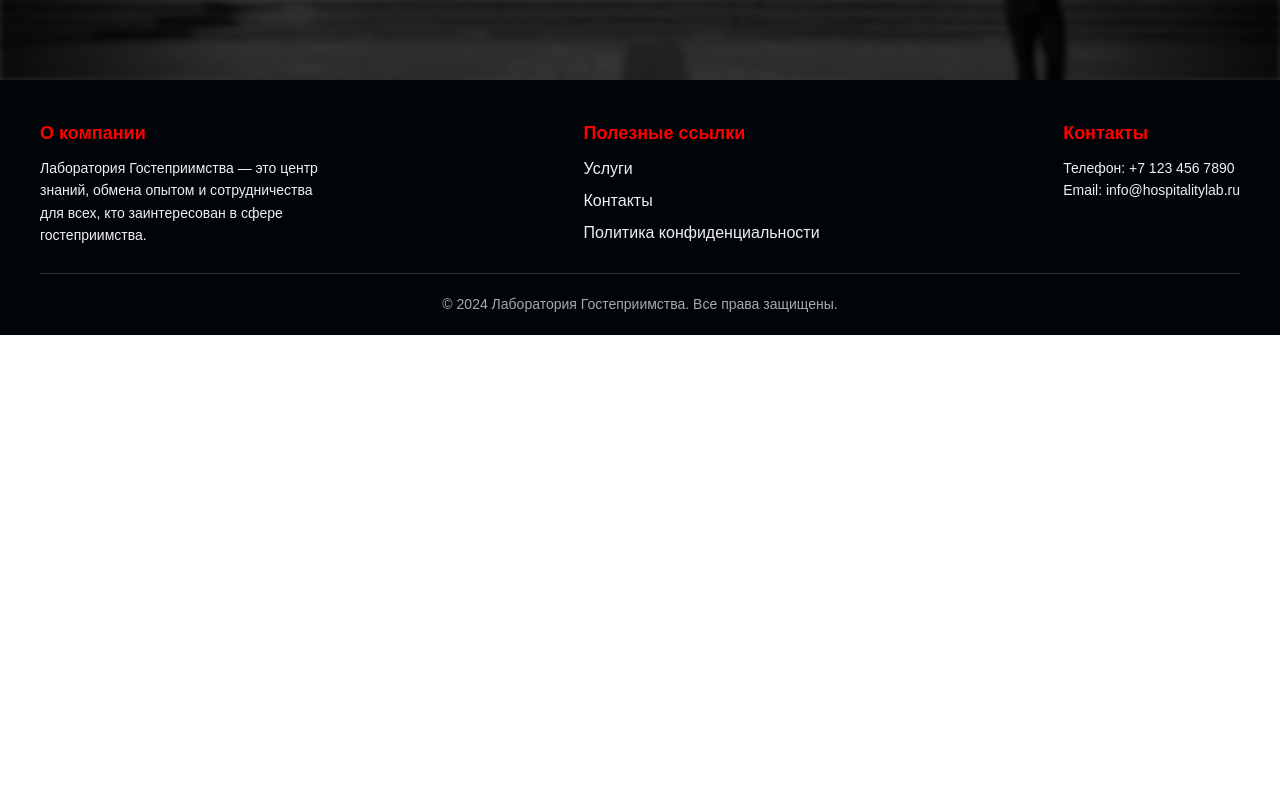
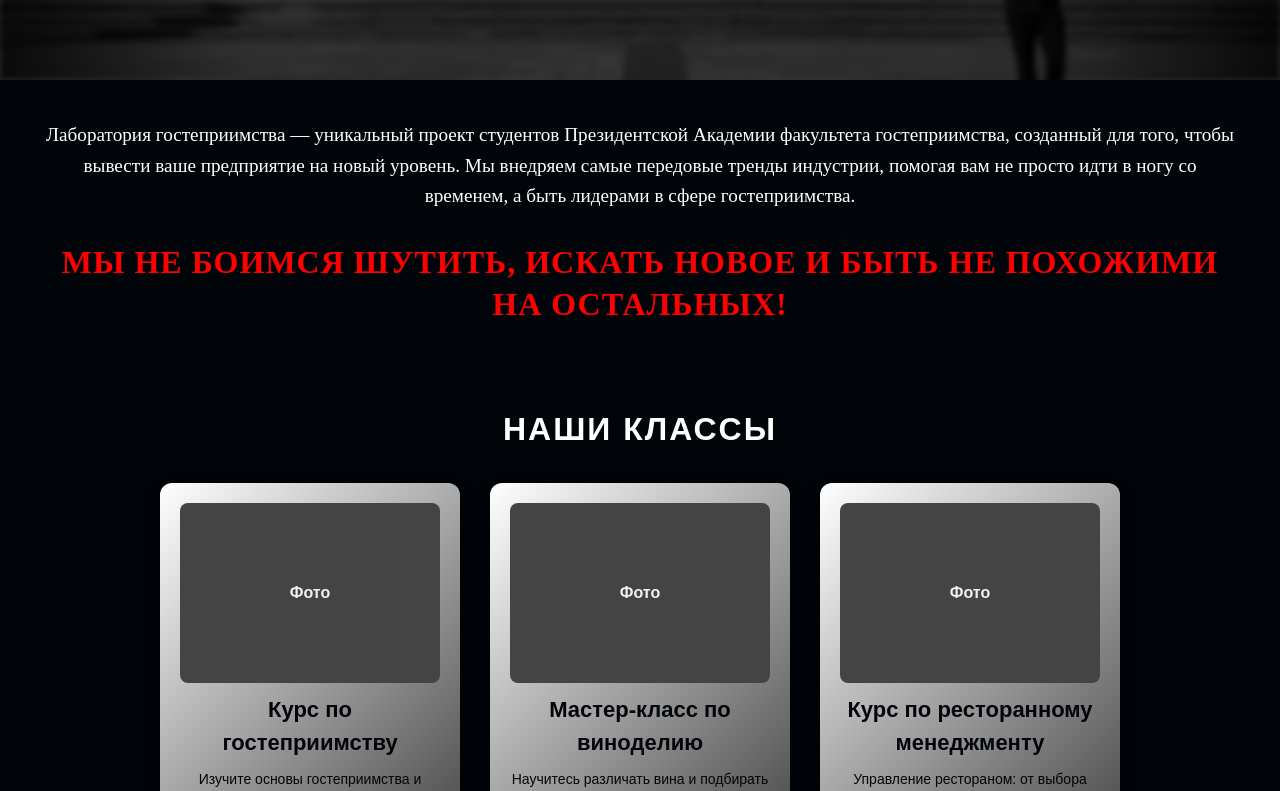
Before and after one commit to belovdima/PROJECTS, a React (Vite) app in the folder Ranepa/: page / in a window 1280 px wide. Shown: the part 720-1511 px from the top of the page. Before the commit the page ends 1055 px from the top, so only its background shows below. Built offline with nearby package versions, Linux system fonts and the light colour scheme; a web font is replaced by a local one.

Commit message:
added classes and experts

```diff
--- /dev/null
+++ b/Ranepa/src/components/About.tsx
@@ -0,0 +1,18 @@
+export const About = () => {
+    return (
+        <div className="about">
+            <div className="about-text1">
+                Лаборатория гостеприимства — уникальный проект студентов
+                Президентской Академии факультета гостеприимства, созданный для
+                того, чтобы вывести ваше предприятие на новый уровень. Мы
+                внедряем самые передовые тренды индустрии, помогая вам не просто
+                идти в ногу со временем, а быть лидерами в сфере гостеприимства.
+            </div>
+
+            <div className="about-text2">
+                Мы не боимся шутить, искать новое и быть не похожими на
+                остальных!
+            </div>
+        </div>
+    );
+};
--- a/Ranepa/src/components/App.tsx
+++ b/Ranepa/src/components/App.tsx
@@ -1,11 +1,12 @@
 // import { Background } from "./Background";
 import { MainComponent } from "./MainComponent";
 // import { Caseorium } from "./Caseorium";
-// import { Classes } from "./Classes";
+import { Classes } from "./Classes";
 // import { Contact } from "./Contact";
-// import { Expert } from "./Expert";
+import { Expert } from "./Expert";
 // import { FAQ } from "./FAQ";
 import { Footer } from "./Footer";
+import { About } from "./About";
 // import { Header } from "./Header";
 // import { Help } from "./Help";
 // import { Project } from "./Project";
@@ -16,12 +17,13 @@ function App() {
     return (
         <>
             <MainComponent />
+            <About />
             {/* <Background />
             <Header /> */}
-            {/* <Services />
+            {/* <Services /> */}
             <Classes />
             <Expert />
-            <Caseorium />
+            {/*<Caseorium />
             <FAQ />
             <Help />
             <Ready />
--- a/Ranepa/src/styles/css/styles.css
+++ b/Ranepa/src/styles/css/styles.css
@@ -221,6 +221,7 @@ a:active {
   height: 100vh;
   overflow: hidden;
   font-family: Rubik;
+  padding-bottom: 40px;
 }
 .main-component__background {
   position: absolute;
@@ -341,6 +342,30 @@ a:active {
   outline: 2px solid #ff4d4d; /* Красная обводка при фокусе через клавиатуру */
 }
 
+.about {
+  padding: 40px;
+  color: #ffffff;
+  background-color: #010409;
+  text-align: center;
+  font-family: Rubik;
+}
+.about .about-text1 {
+  line-height: 1.6;
+  margin-bottom: 20px;
+  color: #ffffff;
+  font-size: 1.2rem;
+}
+
+.about-text2 {
+  line-height: 1.3;
+  margin-top: 30px;
+  color: #ff0000;
+  text-transform: uppercase;
+  letter-spacing: 1px;
+  font-size: 2rem;
+  font-weight: bold;
+}
+
 .services {
   position: relative;
   z-index: 20;
@@ -399,17 +424,18 @@ a:active {
 
 .classes {
   padding: 40px;
-  color: #f0f0f0; /* Светлый цвет текста */
-  background-color: #1f1f1f; /* Тёмно-серый фон */
+  color: #010409; /* Светлый цвет текста */
+  background-color: #010409; /* Тёмно-серый фон */
   font-family: Rubik, sans-serif;
 }
 .classes__title {
   margin-bottom: 30px;
+  color: #ffffff;
   text-align: center; /* Центрирование заголовка */
   text-transform: uppercase; /* Преобразование текста в верхний регистр */
   letter-spacing: 2px; /* Межбуквенное расстояние */
   font-size: 32px; /* Большой заголовок */
-  font-weight: 700;
+  font-weight: 700s;
 }
 .classes__list {
   display: -webkit-box;
@@ -427,7 +453,7 @@ a:active {
   width: 300px; /* Ширина элементов */
   padding: 20px;
   border-radius: 12px; /* Скругление углов */
-  background: linear-gradient(135deg, #ff4d4d 0%, #ffb84d 100%); /* Градиентный фон */
+  background: linear-gradient(135deg, #ffffff 0%, #373737 100%); /* Градиентный фон */
   -webkit-box-shadow: 0 10px 20px rgba(0, 0, 0, 0.4);
           box-shadow: 0 10px 20px rgba(0, 0, 0, 0.4); /* Тень для элементов */
   -webkit-transition: -webkit-transform 0.3s, -webkit-box-shadow 0.3s;
@@ -436,8 +462,8 @@ a:active {
   transition: transform 0.3s, box-shadow 0.3s, -webkit-transform 0.3s, -webkit-box-shadow 0.3s; /* Плавный переход для эффектов */
 }
 .classes__item:hover {
-  -webkit-box-shadow: 0 15px 25px rgba(0, 0, 0, 0.6);
-          box-shadow: 0 15px 25px rgba(0, 0, 0, 0.6); /* Увеличение тени при наведении */
+  -webkit-box-shadow: 0 15px 25px rgba(133, 133, 133, 0.6);
+          box-shadow: 0 15px 25px rgba(133, 133, 133, 0.6); /* Увеличение тени при наведении */
   -webkit-transform: translateY(-5px);
       -ms-transform: translateY(-5px);
           transform: translateY(-5px); /* Подъем элемента при наведении */
@@ -496,8 +522,8 @@ a:active {
 }
 
 .expert-outer {
-  padding-bottom: 40px;
-  background-color: #1f1f1f;
+  padding: 40px;
+  background-color: #010409;
 }
 
 .c__caseorium {
--- /dev/null
+++ b/Ranepa/src/styles/scss/_about.scss
@@ -0,0 +1,24 @@
+.about {
+    padding: 40px;
+    color: $white;
+    background-color: $black;
+    text-align: center;
+    font-family: Rubik;
+
+    .about-text1 {
+        line-height: 1.6;
+        margin-bottom: 20px;
+        color: $white;
+        font-size: 1.2rem;
+    }
+}
+
+.about-text2 {
+    line-height: 1.3;
+    margin-top: 30px;
+    color: $red;
+    text-transform: uppercase;
+    letter-spacing: 1px;
+    font-size: 2rem;
+    font-weight: bold;
+}
--- a/Ranepa/src/styles/scss/_classes.scss
+++ b/Ranepa/src/styles/scss/_classes.scss
@@ -1,16 +1,17 @@
 .classes {
     padding: 40px;
-    color: #f0f0f0; /* Светлый цвет текста */
-    background-color: #1f1f1f; /* Тёмно-серый фон */
+    color: $black; /* Светлый цвет текста */
+    background-color: $black; /* Тёмно-серый фон */
     font-family: Rubik, sans-serif;
 
     &__title {
         margin-bottom: 30px;
+        color: $white;
         text-align: center; /* Центрирование заголовка */
         text-transform: uppercase; /* Преобразование текста в верхний регистр */
         letter-spacing: 2px; /* Межбуквенное расстояние */
         font-size: 32px; /* Большой заголовок */
-        font-weight: 700;
+        font-weight: 700s;
     }
 
     &__list {
@@ -27,14 +28,14 @@
         border-radius: 12px; /* Скругление углов */
         background: linear-gradient(
             135deg,
-            #ff4d4d 0%,
-            #ffb84d 100%
+            #ffffff 0%,
+            #373737 100%
         ); /* Градиентный фон */
         box-shadow: 0 10px 20px rgba(0, 0, 0, 0.4); /* Тень для элементов */
         transition: transform 0.3s, box-shadow 0.3s; /* Плавный переход для эффектов */
 
         &:hover {
-            box-shadow: 0 15px 25px rgba(0, 0, 0, 0.6); /* Увеличение тени при наведении */
+            box-shadow: 0 15px 25px rgba(133, 133, 133, 0.6); /* Увеличение тени при наведении */
             transform: translateY(-5px); /* Подъем элемента при наведении */
         }
 
--- a/Ranepa/src/styles/scss/_expert.scss
+++ b/Ranepa/src/styles/scss/_expert.scss
@@ -8,6 +8,6 @@
 }
 
 .expert-outer {
-    padding-bottom: 40px;
-    background-color: #1f1f1f;
+    padding: 40px;
+    background-color: $black;
 }
--- a/Ranepa/src/styles/scss/_maincomponent.scss
+++ b/Ranepa/src/styles/scss/_maincomponent.scss
@@ -3,6 +3,7 @@
     height: 100vh;
     overflow: hidden;
     font-family: Rubik;
+    padding-bottom: 40px;
 
     &__background {
         position: absolute;
--- a/Ranepa/src/styles/scss/styles.scss
+++ b/Ranepa/src/styles/scss/styles.scss
@@ -7,6 +7,7 @@
 @import "_title";
 
 @import "_maincomponent";
+@import "_about";
 
 @import "_services";
 @import "_classes";
```
Also changed, not shown: Ranepa/src/assets/icons/personalized.png (added).
